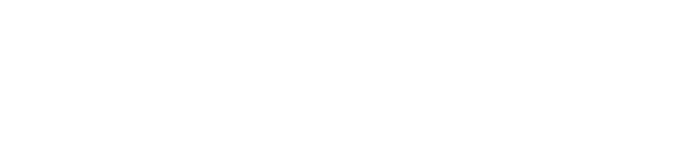
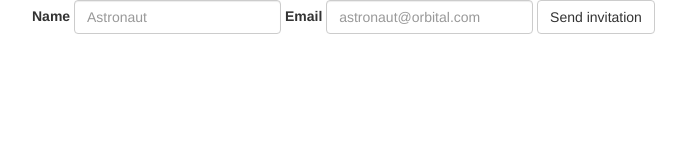
Before and after one commit to cinnamonchurro/Orbital-missioncontrol-bootstrap, a plain HTML site: page index.html in a window 1280 px wide. Shown: the whole page, without its empty margins (23-709 px from the left). Drawn offline with Linux system fonts and the light colour scheme.

Commit message:
Added In-line form

```diff
--- a/index.html
+++ b/index.html
@@ -1,13 +1,37 @@
 <html>
 <head>
-
+<link rel='stylesheet' type='text/css' href='bootstrap-3.3.4-dist/css/bootstrap.css'>
 
 </head>
 
 
 <body>
+<div class='container'>
+<div class="row">
+	<div class=".col-xs-6 .col-md12">
+		<form class="form-inline">
+  		<div class="form-group">
+    		<label for="exampleInputName2">Name</label>
+    		<input type="text" class="form-control" id="exampleInputName2" placeholder="Astronaut">
+  		</div>
+  		<div class="form-group">
+   			<label for="exampleInputEmail2">Email</label>
+   			<input type="email" class="form-control" id="exampleInputEmail2" placeholder="astronaut@orbital.com">
+   		</div>
+  	<button type="submit" class="btn btn-default">Send invitation</button>
+</form>
 
 
+	</div>
+
+
+
+</div>
+
+
+
+
+</div>
 </body>
 
 
```
